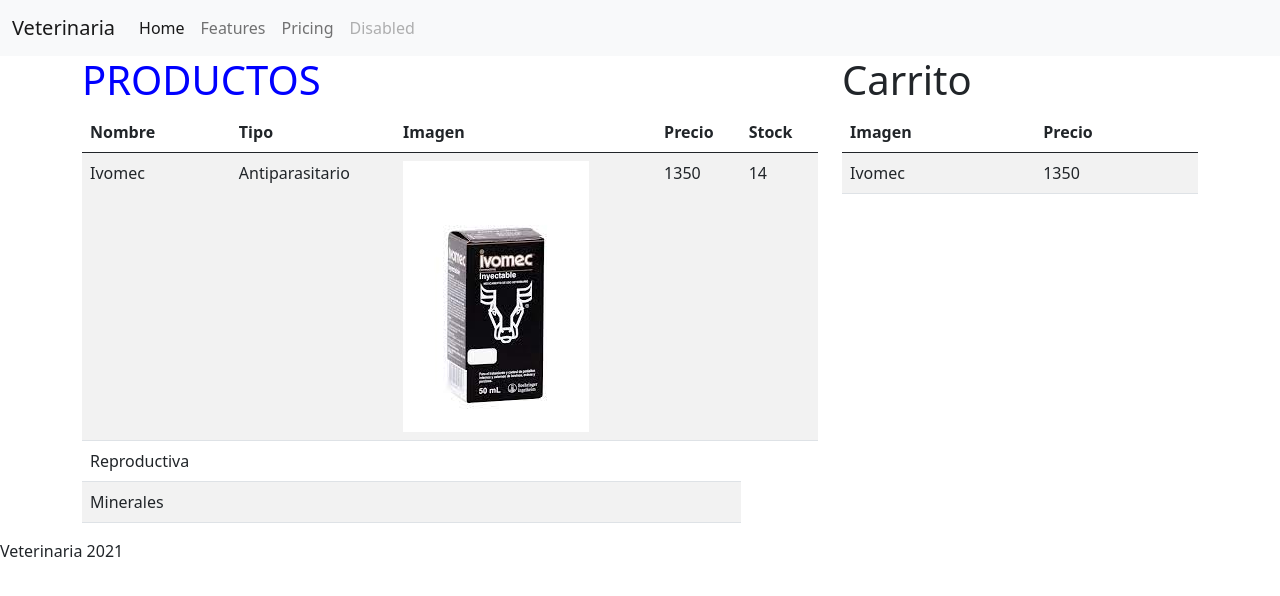
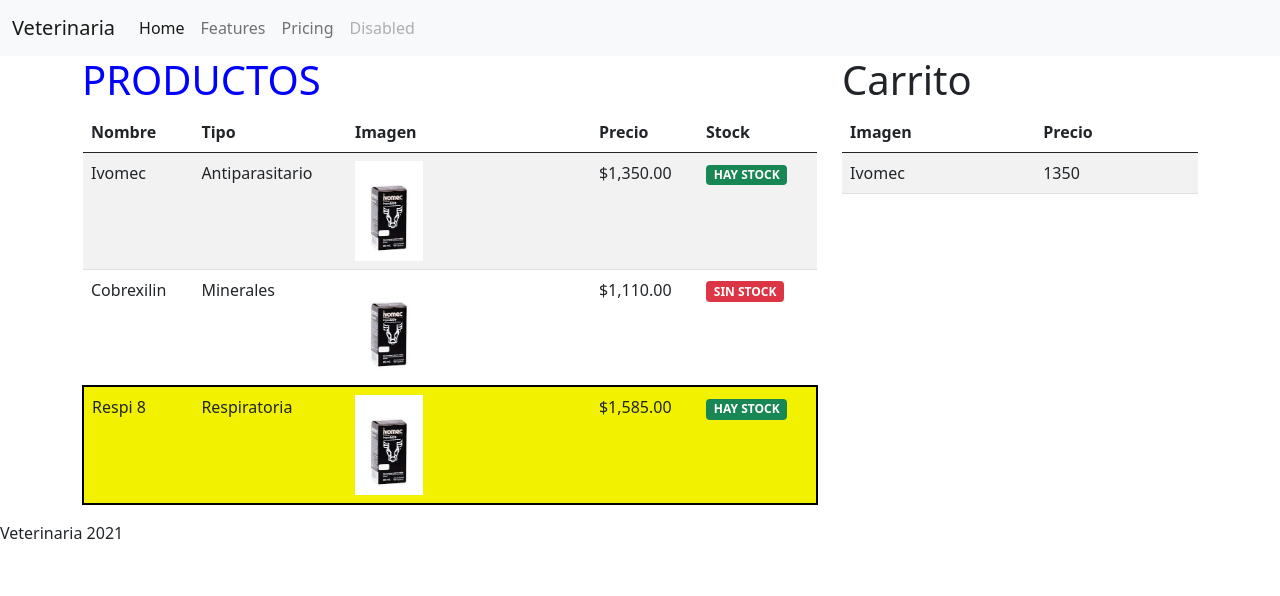
Before and after one commit to Nachoalmeida/veterinaria, an Angular app: page / in a window 1280 px wide. Shown: the top 596 px of the page. Built offline with nearby package versions, Linux system fonts and the light colour scheme.

Commit message:
agrega interfaz Product y template del componente product-list

```diff
--- /dev/null
+++ b/src/app/product-list/Product.ts
@@ -0,0 +1,8 @@
+export interface Product {
+    name: string;
+    type: string;
+    image: string;
+    price: number;
+    stock: number;
+    oferta: boolean;
+}
--- a/src/app/product-list/product-list.component.html
+++ b/src/app/product-list/product-list.component.html
@@ -11,24 +11,13 @@
         </tr>
     </thead>
     <tbody>
-        <tr>
+        <tr *ngFor="let product of products" [ngClass]="{'oferta': product.oferta}">
             <td>{{product.name}}</td>
             <td>{{product.type}}</td>
-            <td><img [src]="product.image" [alt]="product.name" srcset=""></td>
-            <td>{{product.price}}</td>
-            <td>{{product.stock}}</td>
+            <td><img [src]="product.image" [alt]="product.name" class="img-fluid"></td>
+            <td>{{product.price | currency}}</td>
+            <td><span *ngIf="product.stock==0" class="badge bg-danger">SIN STOCK</span><span *ngIf="product.stock>0 " class="badge bg-success">HAY STOCK</span></td>
         </tr>
-        <tr>
-            <td>Reproductiva</td>
-            <td></td>
-            <td></td>
-            <td></td>
-        </tr>
-        <tr>
-            <td>Minerales</td>
-            <td></td>
-            <td></td>
-            <td></td>
-        </tr>
+
     </tbody>
 </table>
--- a/src/app/product-list/product-list.component.scss
+++ b/src/app/product-list/product-list.component.scss
@@ -1,3 +1,13 @@
 h1 {
     color: blue;
 }
+
+.img-fluid {
+    max-width: 30%;
+    height: auto;
+}
+
+.oferta {
+    border: 2px solid black;
+    background-color: yellow;
+}
--- a/src/app/product-list/product-list.component.ts
+++ b/src/app/product-list/product-list.component.ts
@@ -1,4 +1,5 @@
 import { Component, OnInit } from '@angular/core';
+import { Product } from './Product';
 
 @Component({
   selector: 'app-product-list',
@@ -7,13 +8,34 @@
 })
 export class ProductListComponent implements OnInit {
 
-  product = {
-    "name": "Ivomec",
-    "type": "Antiparasitario",
-    "image":"assets/img/ivomec500ml.jpg",
-    "price": "1350",
-    "stock": "14"
-  }
+  products: Product[] = [
+    {
+      name: "Ivomec",
+      type: "Antiparasitario",
+      image:"assets/img/ivomec500ml.jpg",
+      price: 1350,
+      stock: 3,
+      oferta: false,
+    },
+    {
+      name: "Cobrexilin",
+      type: "Minerales",
+      image:"assets/img/ivomec500ml.jpg",
+      price: 1110,
+      stock: 0,
+      oferta: false,
+    },
+    {
+      name: "Respi 8",
+      type: "Respiratoria",
+      image:"assets/img/ivomec500ml.jpg",
+      price: 1585,
+      stock: 5,
+      oferta: true,
+    },
+
+  ];
+
 
   constructor() { }
 
```
